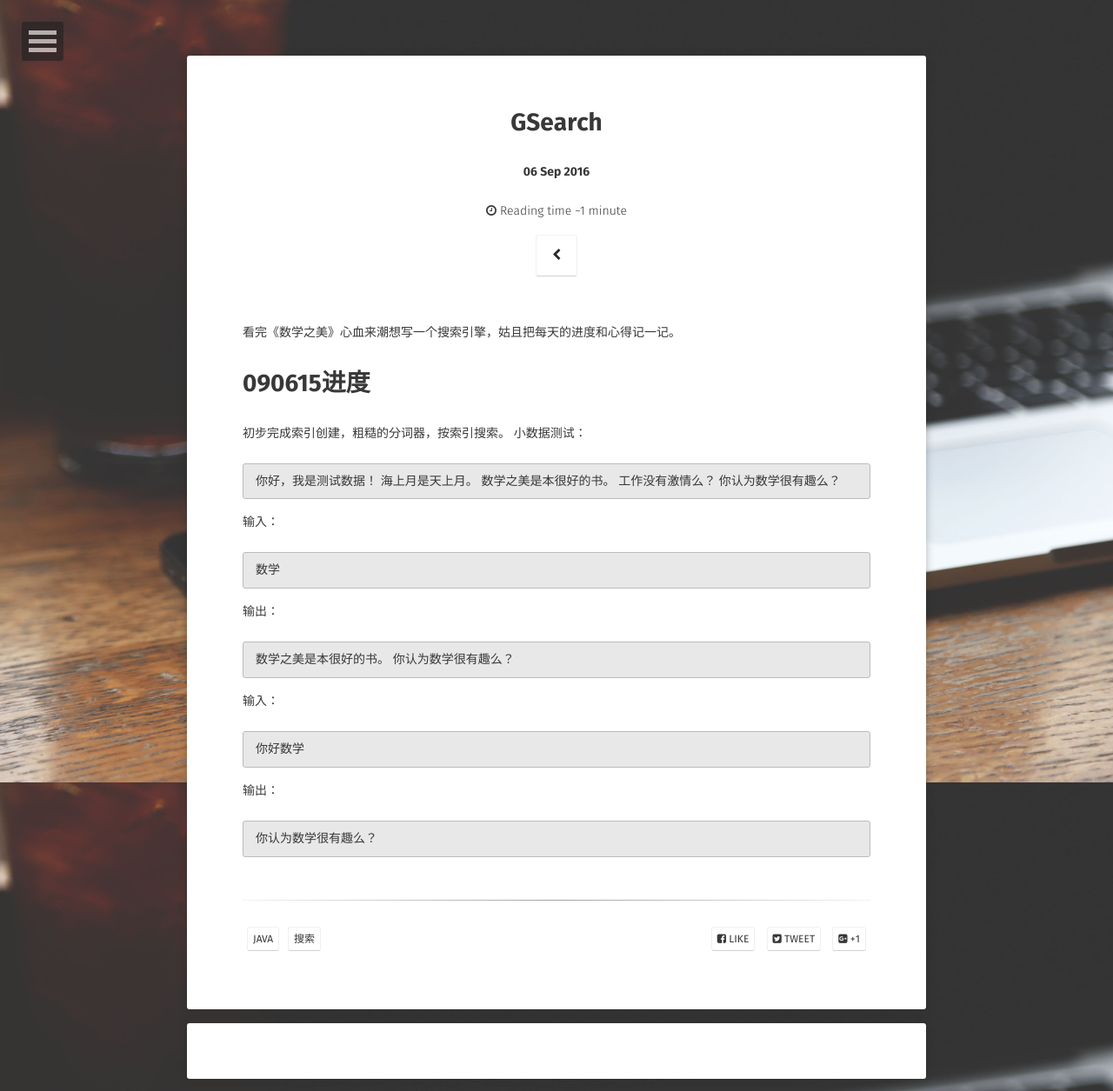
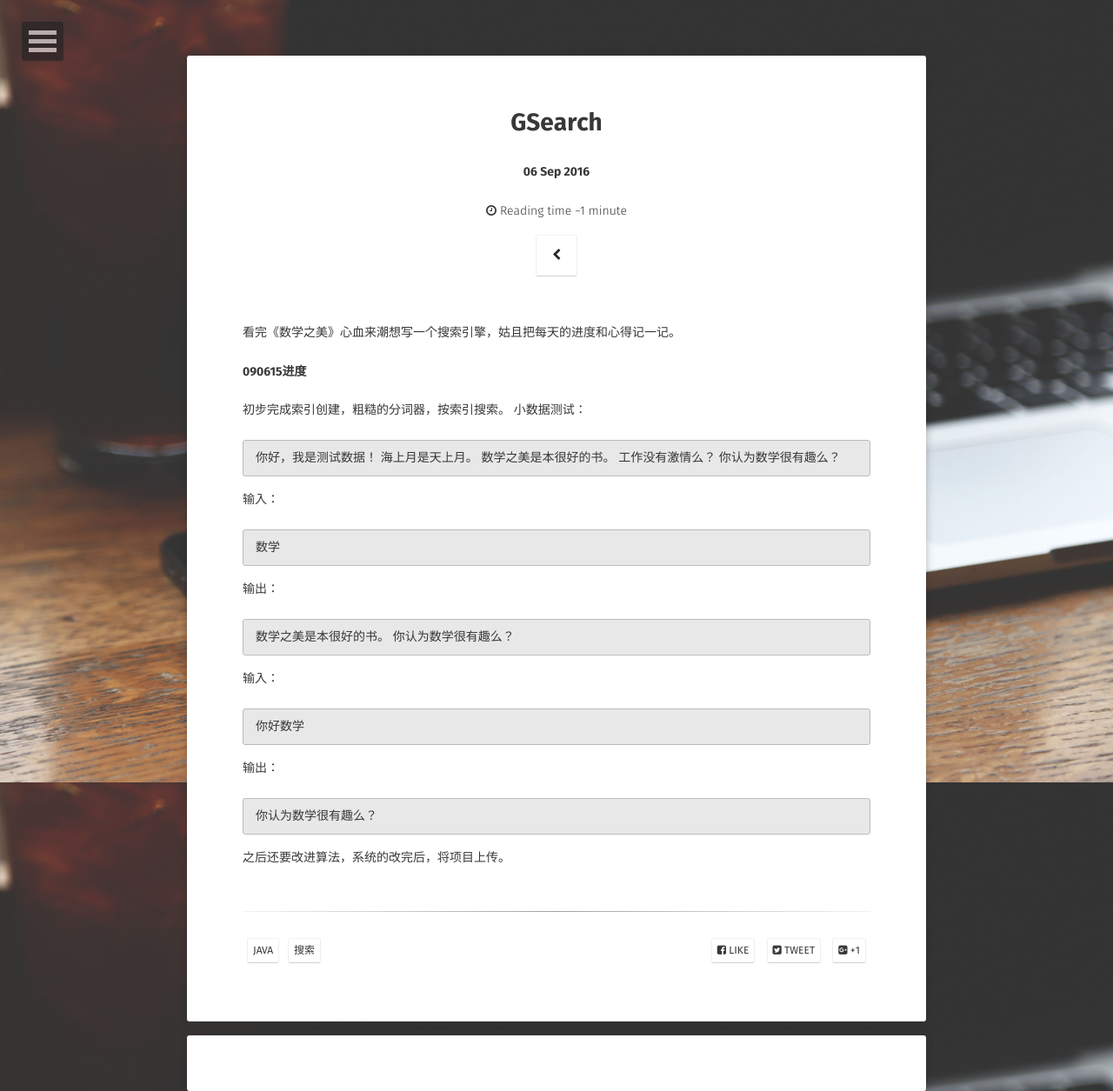
Before and after one commit to ridikuius/ridikuius.github.io, a Jekyll site: the page built from _posts/2016-09-06-GSearch.md, in a window 1280 px wide. Shown: the whole page at 87% size. Built offline with Jekyll 4.4.1, drawn with Linux system fonts in a browser that asks for light colours; some web fonts are replaced.

Commit message:
Update 2016-09-06-GSearch.md

```diff
--- a/_posts/2016-09-06-GSearch.md
+++ b/_posts/2016-09-06-GSearch.md
@@ -9,7 +9,7 @@ comments: true
 
 看完《数学之美》心血来潮想写一个搜索引擎，姑且把每天的进度和心得记一记。
 
-# 090615进度
+#### 090615进度
 
 初步完成索引创建，粗糙的分词器，按索引搜索。
 小数据测试：
@@ -41,3 +41,5 @@ comments: true
 
 你认为数学很有趣么？
 {: .notice}
+
+之后还要改进算法，系统的改完后，将项目上传。
```
